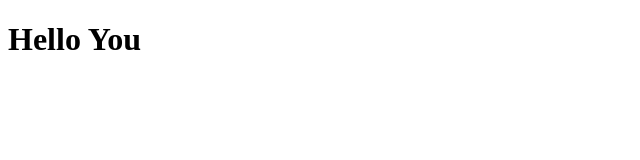
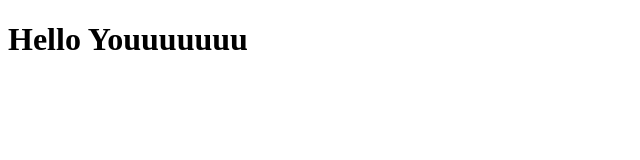
Before and after one commit to gioshavo1995/github-practice-fork, a plain HTML site: page index.html in a window 1280 px wide. Shown: the whole page, without its empty margins (0-640 px from the left). Drawn offline with Linux system fonts and the light colour scheme.

Commit message:
komiti modis

```diff
--- a/index.html
+++ b/index.html
@@ -5,6 +5,6 @@
   <title>The main document</title>
 </head>
 <body>
-  <h1>Hello You</h1>
+  <h1>Hello Youuuuuuu</h1>
 </body>
 </html>
```
